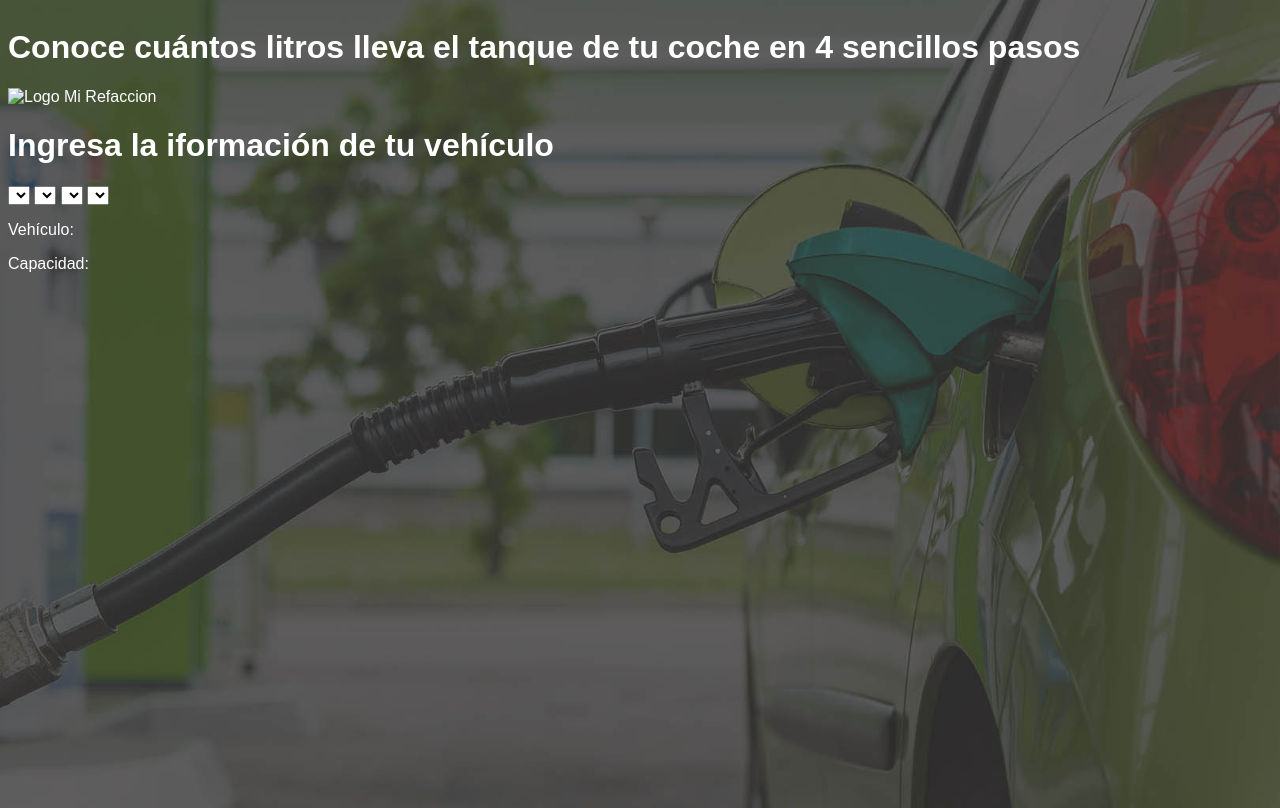
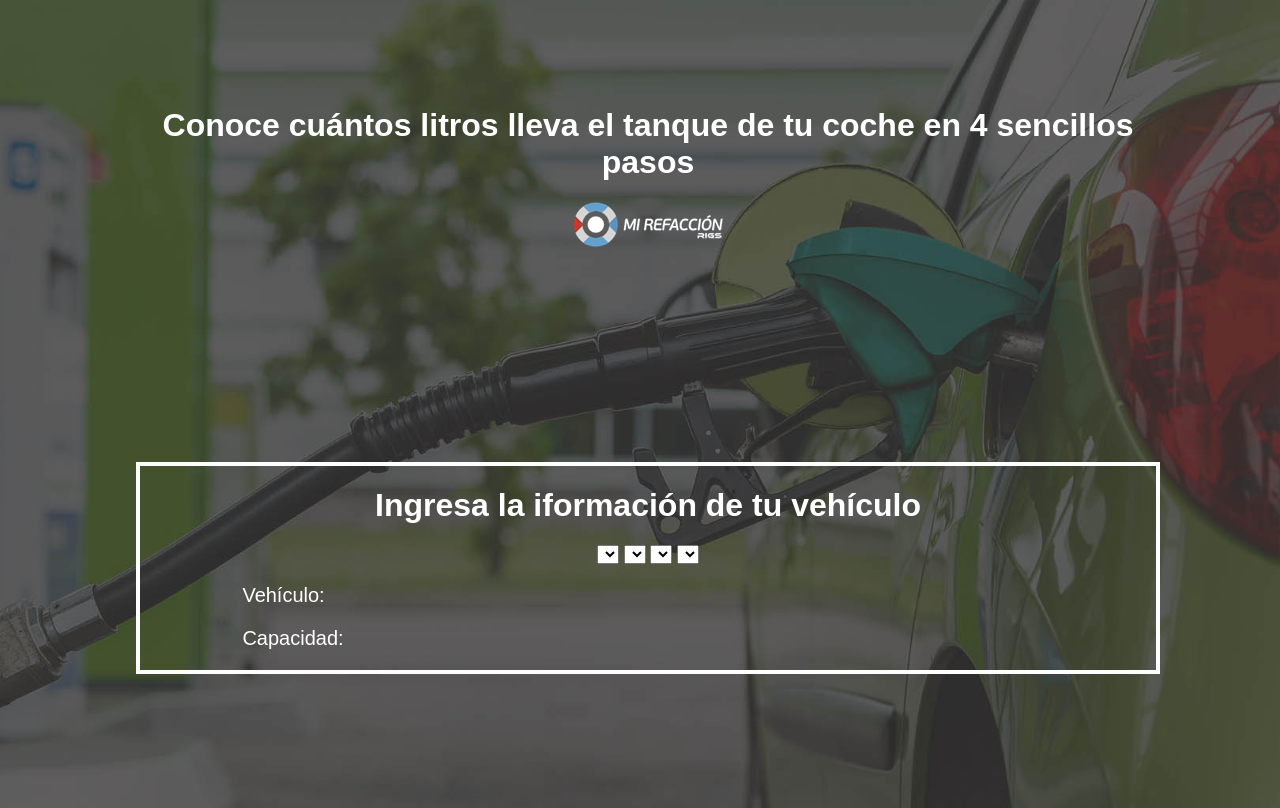
Before and after one commit to amicavi/tank_capacity, a plain HTML site: page index.html in a window 1280 px wide. Drawn offline with nearby package versions, Linux system fonts and the light colour scheme; files that its build step writes are made by us from their sources; files whose address does not match are found by name.

Commit message:
added, main content of the page and fixed the link of the stylesheet path

```diff
--- a/index.html
+++ b/index.html
@@ -3,15 +3,16 @@
   <head>
     <meta charset="utf-8">
     <title>Tank Capacity</title>
-    <link rel="stylesheet" href="style.css">
+    <link rel="stylesheet" href="app/assets/style.css">
   </head>
   <body>
+    <header>
       <div class="title-box">
         <h1>Conoce cuántos litros lleva el tanque de tu coche en 4 sencillos pasos</h1>
+        <img src="app/assets/images/mirefaccion-rigs-logo-blanco.png" alt="Logo Mi Refaccion">
       </div>
-    <div class="logo-box">
-      <img src="mirefaccion-rigs-logo-blanco.png" alt="Logo Mi Refaccion">
-    </div>
+    </header>
+    <main>
       <div class="content">
         <div class="content-box">
           <h1>Ingresa la iformación de tu vehículo</h1>
@@ -27,5 +28,6 @@
           </div>
         </div>
       </div>
+    </main>
   </body>
 </html>
```
Lines whose indentation alone changed are shown as unchanged.
